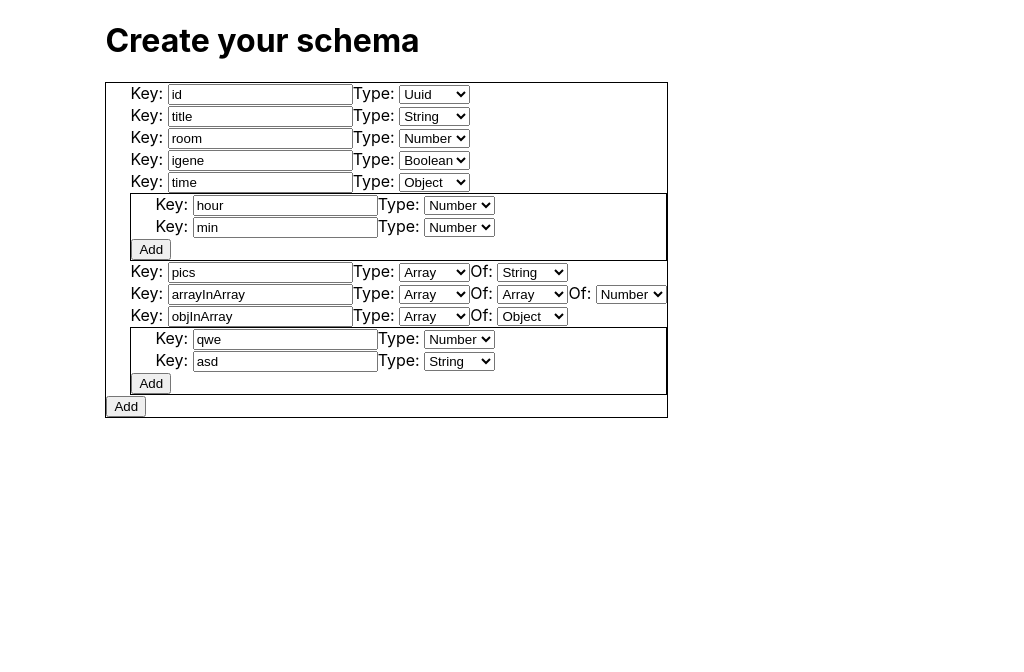
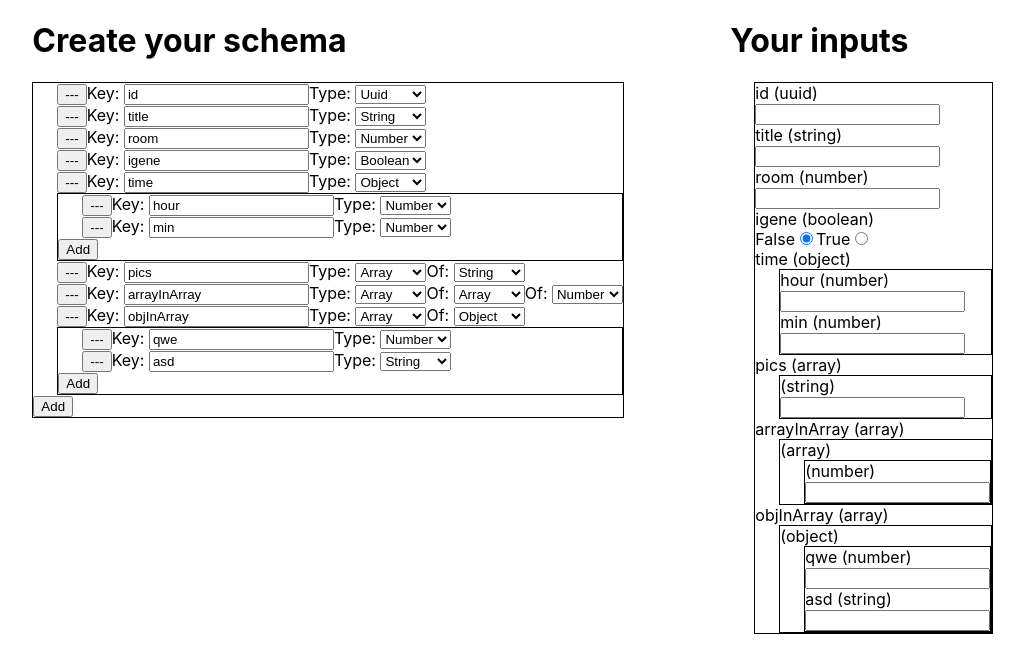
Before and after one commit to darabosg/data_creator, a React (Create React App) app: page / in a window 1280 px wide. Shown: the top 672 px of the page, without its empty margins (74-1098 px from the left). Built offline with nearby package versions, Linux system fonts and the light colour scheme.

Commit message:
before imputdata onchange

```diff
--- a/src/App.js
+++ b/src/App.js
@@ -1,7 +1,7 @@
 import './App.css'
 import React, { useState, useEffect } from 'react'
 import Schema from './componenets/Schema/Schema'
-import Inputs from './componenets/Inputs'
+import Inputs from './componenets/Inputs/Inputs'
 import Output from './componenets/Output'
 import a from './draftdata'
 
--- a/src/componenets/Inputs.jsx
+++ /dev/null
@@ -1,11 +0,0 @@
-import React from 'react'
-
-const Inputs = ({shema, setData}) => {
-    return (
-        <div>
-
-        </div>
-    )
-}
-
-export default Inputs
--- /dev/null
+++ b/src/componenets/Inputs/DataInput.css
@@ -0,0 +1,4 @@
+.input-object {
+    margin-left: 1.5rem;
+    border: 1px solid black;
+}
--- /dev/null
+++ b/src/componenets/Inputs/DataInput.jsx
@@ -0,0 +1,96 @@
+import React from 'react'
+import { v4 as uuidv4 } from 'uuid'
+import './DataInput.css'
+
+const getInputType = type => {
+    switch (type) {
+        case 'number':
+            return 'number'
+        case 'string':
+            return 'text'
+
+        default:
+            break
+    }
+}
+
+
+const isInput = type => {
+    return (type === 'string' || type === 'number')
+}
+const isBoolean = type => {
+    return (type === 'boolean')
+}
+const isId = type => {
+    return (type === 'uuid')
+}
+const isObject = type => {
+    return (type === 'object')
+}
+const isArray = type => {
+    return (type === 'array')
+}
+
+const DataInput = ({ schema }) => {
+
+const change = () => {
+
+}
+
+
+    return (
+        <div className='input-object'>
+            {schema.map((field, i) => (
+                <div key={i}>
+                    <div>
+                        <label htmlFor={field.key}>
+                            {field.key} ({field.type})
+                        </label>
+                    </div>
+                    {isInput(field.type) && (
+                        <input
+                            value={field.value}
+                            name={field.key}
+                            type={getInputType(field.type)}
+                        />
+                    )}
+                    {isId(field.type) && (
+                        <input
+                            name={field.key}
+                            type='text'
+                            readOnly
+                            value={field.value}
+                        />
+                    )}
+                    {isBoolean(field.type) && (
+                        <>
+                            <label htmlFor='false'>False</label>
+                            <input
+                                name={field.key}
+                                type='radio'
+                                id='false'
+                                checked={!field.value}
+                                value={field.value}
+                            />
+                            <label htmlFor='true'>True</label>
+                            <input
+                                name={field.key}
+                                type='radio'
+                                id='true'
+                                checked={field.value}
+                            />
+                        </>
+                    )}
+                    {isObject(field.type) && (
+                        <DataInput schema={field.children} />
+                    )}
+                    {isArray(field.type) && (
+                        <DataInput schema={field.children} />
+                    )}
+                </div>
+            ))}
+        </div>
+    )
+}
+
+export default DataInput
--- /dev/null
+++ b/src/componenets/Inputs/Inputs.jsx
@@ -0,0 +1,28 @@
+import DataInput from './DataInput'
+import React, { useState, useEffect } from 'react'
+
+
+const Inputs = ({schema, setData}) => {
+// const [newData, setNewData] = useState({})
+
+
+// const makeInitialData = () => {
+// setNewData(
+
+// )
+// }
+
+// useEffect(() => {
+
+
+// }, [])
+
+    return (
+        <div>
+            <h1>Your inputs</h1>
+            <DataInput schema={schema}/>
+        </div>
+    )
+}
+
+export default Inputs
--- a/src/componenets/Schema/ShemaInput.jsx
+++ b/src/componenets/Schema/ShemaInput.jsx
@@ -1,7 +1,7 @@
 import './SchemaInput.css'
 import TypeSelect from './TypeSelect'
 import replaceAt from '../../helpers/replaceAt'
-import React, { useState, useEffect } from 'react'
+import React from 'react'
 
 const SchemaInput = ({ schema, setSchema }) => {
 
@@ -12,13 +12,19 @@ const SchemaInput = ({ schema, setSchema }) => {
     }
 
     const addField = () => {
-setSchema([...schema,{key:'YOUR_KEY',type:'string'}])
+setSchema([...schema,{key:'YOUR_KEY',type:'string',value:''}])
+    }
+
+    const deleteField = (index) => {
+        console.log(index);
+setSchema(schema.filter((_, i) => i !== index))
     }
 
     return (
         <div className='schema-object'>
             {schema.map((field, i) => (
-                <div className='schema-input' key={i}>
+                <div className='schema-input' key={field+i}>
+                    <button onClick={()=>deleteField(i)}>---</button>
                     <label htmlFor='key'>Key: </label>
                     <input
                         type='text'
--- a/src/componenets/Schema/TypeSelect.jsx
+++ b/src/componenets/Schema/TypeSelect.jsx
@@ -1,42 +1,61 @@
 import replaceAt from '../../helpers/replaceAt'
-import React, { useState, useEffect } from 'react'
+import React from 'react'
 import SchemaInput from './ShemaInput'
-import { produce } from 'immer'
+import { v4 as uuidv4 } from 'uuid'
 
 const TypeSelect = ({ field, label, aboveSchema, setAboveSchema, index }) => {
-    const [currentValue, setCurrentValue] = useState(field)
 
-
-
-
-
-    const childrenSetter = (state) => setCurrentValue({...currentValue, children: state})
-
-    useEffect(() => {
-        //WHY DID I DO THIS???
-        // if (currentValue.type !== 'array' || currentValue.type !== 'object') {
-            setAboveSchema(replaceAt(aboveSchema, index, currentValue))
-        // }
-    }, [currentValue])
+    const childrenSetter = (state) => setAboveSchema(replaceAt(aboveSchema, index, {...field, children: state}))
 
     const changeType = e => {
         if (e.target.value === 'array') {
-            setCurrentValue({
+            setAboveSchema(
+                replaceAt(aboveSchema, index, {
                     ...field,
                     type: e.target.value,
-                children: [{ type: 'string' }],
+                    children: [{ type: 'string', value: '' }],
                 })
+            )
         } else if (e.target.value === 'object') {
-            setCurrentValue({
+            setAboveSchema(
+                replaceAt(aboveSchema, index, {
                     ...field,
                     type: e.target.value,
-                children: [{ key: 'YOUR_KEY', type: 'string' }],
+                    children: [{ key: 'YOUR_KEY', type: 'string', value: '' }],
                 })
-        } else {
-              setCurrentValue({
+            )
+        } else if (e.target.value === 'string') {
+            setAboveSchema(
+                replaceAt(aboveSchema, index, {
                     ...field,
                     type: e.target.value,
+                    value: '',
                 })
+            )
+        } else if (e.target.value === 'number') {
+            setAboveSchema(
+                replaceAt(aboveSchema, index, {
+                    ...field,
+                    type: e.target.value,
+                    value: Number,
+                })
+            )
+        } else if (e.target.value === 'boolean') {
+            setAboveSchema(
+                replaceAt(aboveSchema, index, {
+                    ...field,
+                    type: e.target.value,
+                    value: false,
+                })
+            )
+        } else {
+            setAboveSchema(
+                replaceAt(aboveSchema, index, {
+                    ...field,
+                    type: e.target.value,
+                    value: uuidv4(),
+                })
+            )
         }
     }
 
@@ -47,7 +66,7 @@ const TypeSelect = ({ field, label, aboveSchema, setAboveSchema, index }) => {
                 type='text'
                 id='type'
                 name='type'
-                value={currentValue.type}
+                value={field.type}
                 onChange={changeType}
             >
                 <option value='string'>String</option>
@@ -57,18 +76,18 @@ const TypeSelect = ({ field, label, aboveSchema, setAboveSchema, index }) => {
                 <option value='object'>Object</option>
                 <option value='uuid'>Uuid</option>
             </select>
-            {currentValue.type === 'array' && (
+            {field.type === 'array' && (
                 <TypeSelect
                     index={0}
                     setAboveSchema={childrenSetter}
-                    aboveSchema={currentValue.children}
-                    field={currentValue.children[0]}
+                    aboveSchema={field.children}
+                    field={field.children[0]}
                     label='Of: '
                 />
             )}
-            {currentValue.type === 'object' && (
+            {field.type === 'object' && (
                 <SchemaInput
-                    schema={currentValue.children}
+                    schema={field.children}
                     setSchema={childrenSetter}
                 />
             )}
--- a/src/draftdata.js
+++ b/src/draftdata.js
@@ -2,25 +2,29 @@ const a = [
     {
         key: 'id',
         type: 'uuid',
+        value: '',
     },
     {
         key: 'title',
         type: 'string',
+        value: '',
     },
     {
         key: 'room',
         type: 'number',
+        value: Number,
     },
     {
         key: 'igene',
         type: 'boolean',
+        value: false,
     },
     {
         key: 'time',
         type: 'object',
         children: [
-            { key: 'hour', type: 'number' },
-            { key: 'min', type: 'number' },
+            { key: 'hour', type: 'number', value: Number },
+            { key: 'min', type: 'number', value: Number },
         ],
     },
     {
@@ -29,6 +33,7 @@ const a = [
         children: [
             {
                 type: 'string',
+                value: '',
             },
         ],
     },
@@ -41,6 +46,7 @@ const a = [
                 children: [
                     {
                         type: 'number',
+                        value: Number,
                     },
                 ],
             },
@@ -53,8 +59,8 @@ const a = [
             {
                 type: 'object',
                 children: [
-                    { key: 'qwe', type: 'number' },
-                    { key: 'asd', type: 'string' },
+                    { key: 'qwe', type: 'number', value: Number },
+                    { key: 'asd', type: 'string', value: '' },
                 ],
             },
         ],
```
Also changed, not shown: 2 other files (tests, documents, lock files or other folders). Lines whose indentation alone changed are shown as unchanged.
